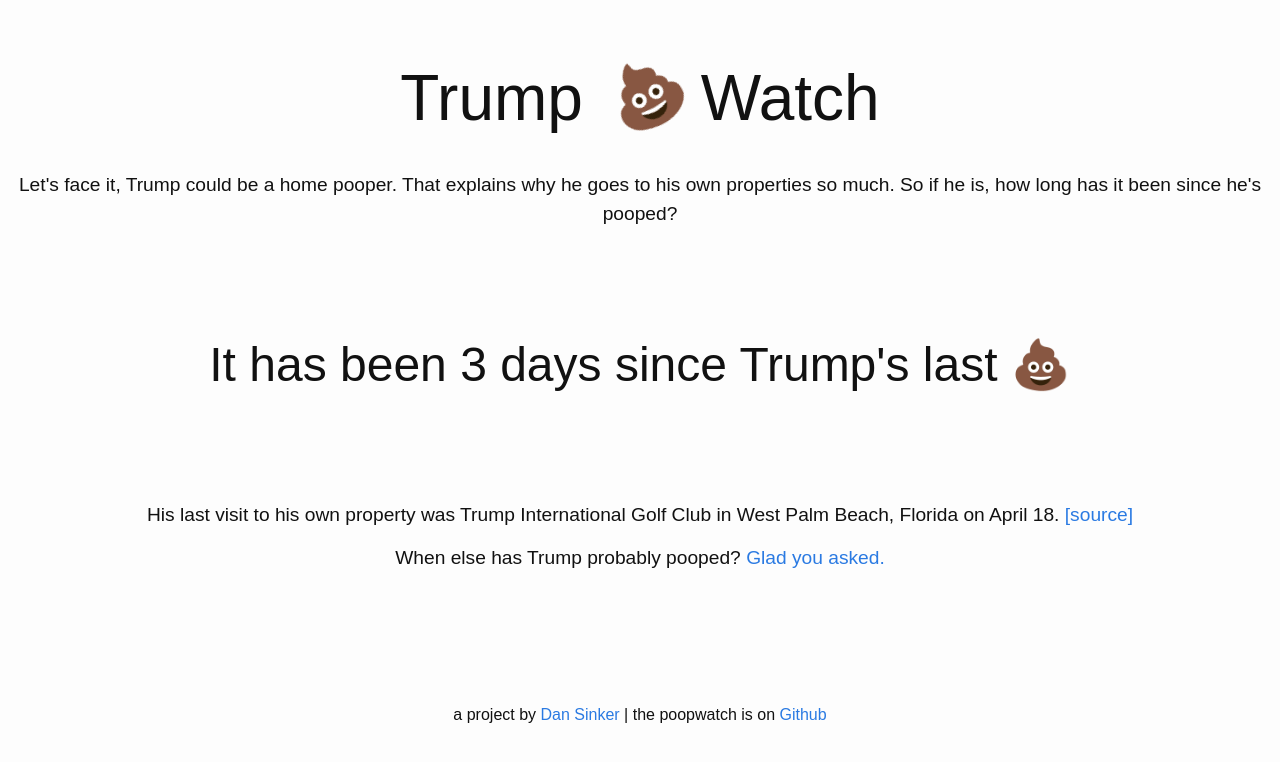
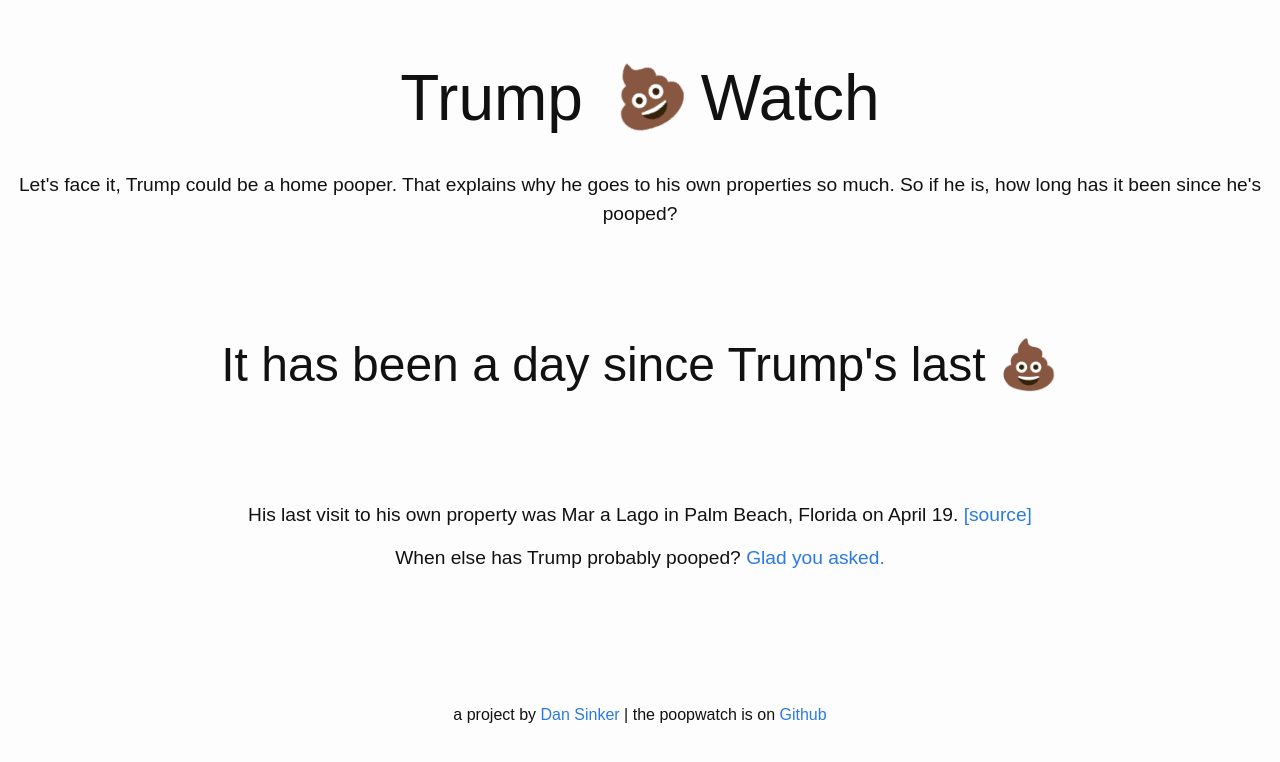
Before and after one commit to dansinker/trumppoopwatch.org, a Jekyll site: the page built from index.md, in a window 1280 px wide. Shown: the top 762 px of the page. Built offline with Jekyll 4.4.1, drawn with Linux system fonts in a browser that asks for light colours; nearby versions of some CDN libraries.

Commit message:
mar a lago again

```diff
--- a/_data/trumps.yml
+++ b/_data/trumps.yml
@@ -1,4 +1,8 @@
 poops:
+- location: Mar a Lago
+  city: Palm Beach, Florida
+  date: 2018-04-19
+  link: https://www.mypalmbeachpost.com/news/national-govt--politics/trump-palm-beach-takes-incredible-education-trip-key-west/Q62fXcolZX0FqiCf5UYT6H/
 - location: Trump International Golf Club
   city: West Palm Beach, Florida
   date: 2018-04-18
```
